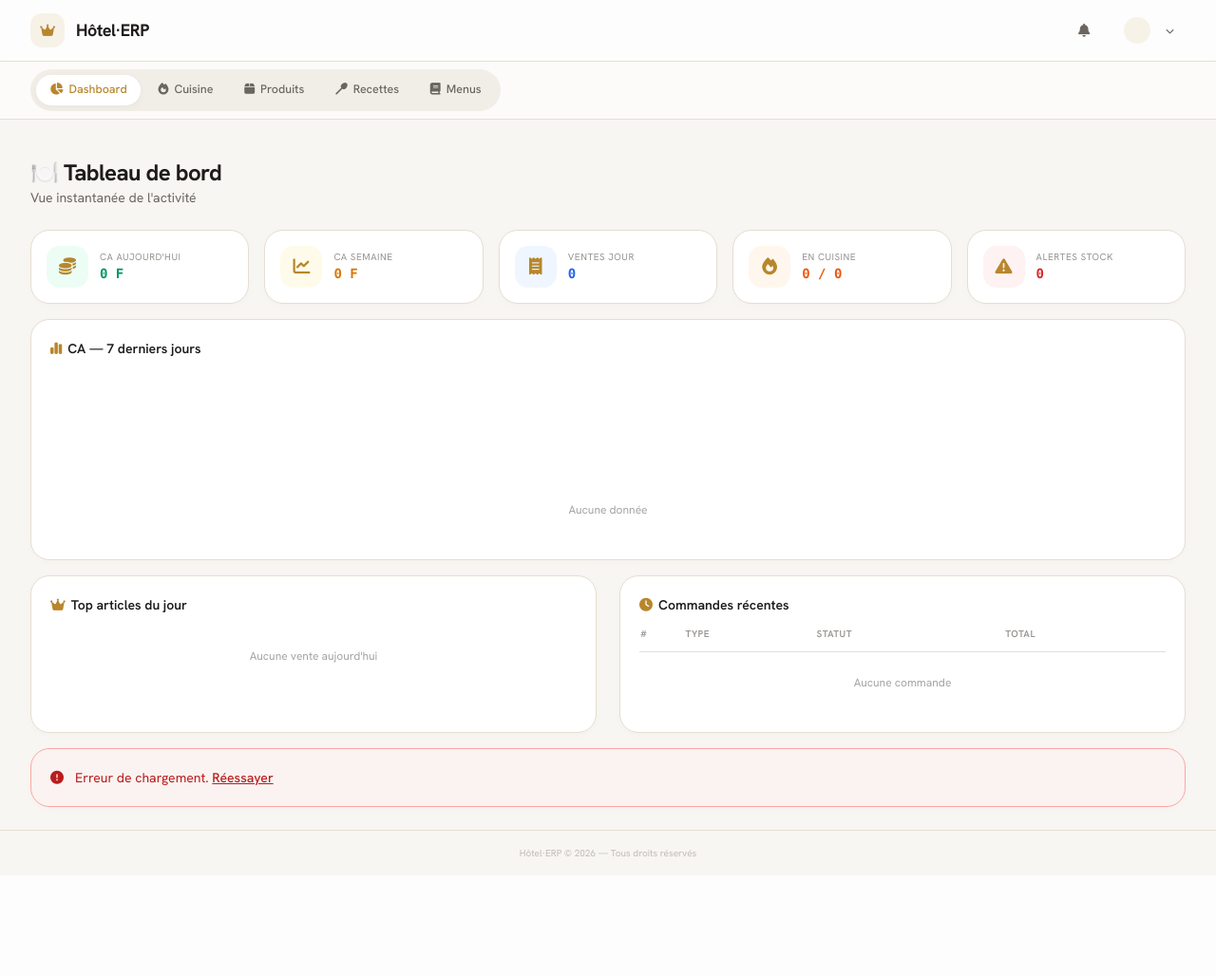
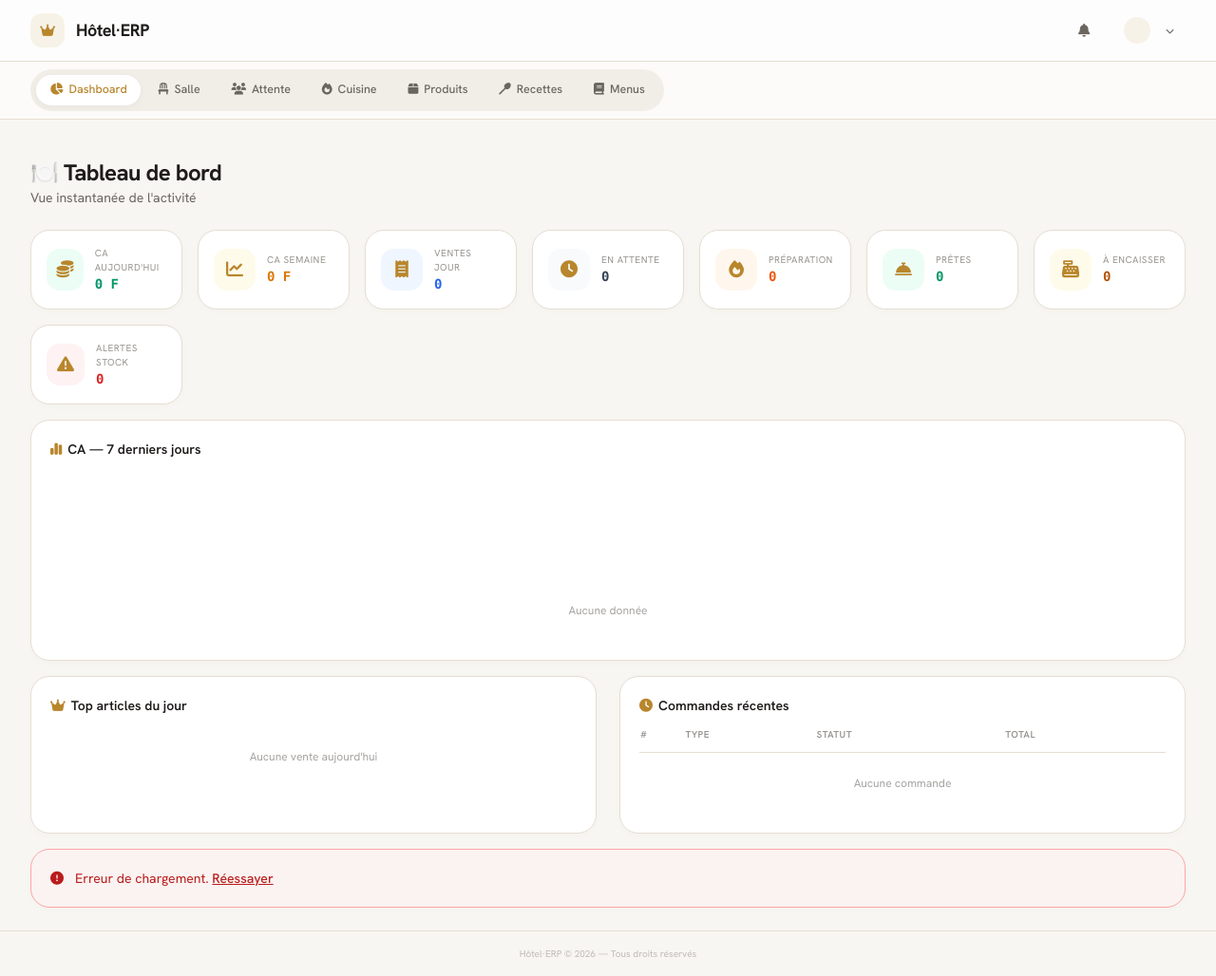
Before and after one commit to bahdev223/hotel-saas, a Django app: template apps/restaurant/templates/restaurant/dashboard.html in a window 1280 px wide. Shown: the whole page at 95% size. Before the commit the page ends 903 px from the top, so only its background shows below. Run offline with Django 5.2, Linux system fonts and the light colour scheme; the template is opened without the code that fills it, so the values that code supplies are empty; some libraries are stand-ins or nearby versions.

Commit message:
ui(restaurant): expose operational pipeline on management dashboard

```diff
--- a/apps/restaurant/templates/restaurant/dashboard.html
+++ b/apps/restaurant/templates/restaurant/dashboard.html
@@ -16,6 +16,8 @@
     <div class="max-w-7xl mx-auto px-4 sm:px-6 lg:px-8 py-2">
         <div class="pill-nav">
             <a href="{% url 'restaurant:dashboard' %}" class="active"><i class="fas fa-chart-pie mr-1.5"></i>Dashboard</a>
+            <a href="{% url 'restaurant:salle_dashboard' %}"><i class="fas fa-chair mr-1.5"></i>Salle</a>
+            <a href="{% url 'restaurant:file_attente' %}"><i class="fas fa-users mr-1.5"></i>Attente</a>
             <a href="{% url 'restaurant:cuisine_dashboard' %}"><i class="fas fa-fire mr-1.5"></i>Cuisine</a>
             <a href="{% url 'restaurant:produits_stock' %}"><i class="fas fa-box mr-1.5"></i>Produits</a>
             <a href="{% url 'restaurant:recettes' %}"><i class="fas fa-utensil-spoon mr-1.5"></i>Recettes</a>
@@ -34,7 +36,7 @@
 </div>
 
 <div x-data="dashboardBro()" x-init="load()">
-    <div class="grid grid-cols-2 md:grid-cols-3 lg:grid-cols-5 gap-4">
+    <div class="grid grid-cols-2 md:grid-cols-4 xl:grid-cols-7 gap-4">
         <div class="card-bro p-4 flex items-center gap-3">
             <div class="stat-icon-bro bg-emerald-50"><i class="fas fa-coins text-emerald-600"></i></div>
             <div>
@@ -57,10 +59,31 @@
             </div>
         </div>
         <div class="card-bro p-4 flex items-center gap-3">
+            <div class="stat-icon-bro bg-slate-50"><i class="fas fa-clock text-slate-600"></i></div>
+            <div>
+                <p class="text-[10px] uppercase tracking-wider text-on-surface-muted/70">En attente</p>
+                <p class="text-sm font-bold text-slate-700 font-mono" x-text="d?.commandes_attente ?? 0"></p>
+            </div>
+        </div>
+        <div class="card-bro p-4 flex items-center gap-3">
             <div class="stat-icon-bro bg-orange-50"><i class="fas fa-fire text-orange-600"></i></div>
             <div>
-                <p class="text-[10px] uppercase tracking-wider text-on-surface-muted/70">En cuisine</p>
-                <p class="text-sm font-bold text-orange-600 font-mono" x-text="(d?.commandes_preparation ?? 0) + ' / ' + (d?.commandes_attente ?? 0)"></p>
+                <p class="text-[10px] uppercase tracking-wider text-on-surface-muted/70">Préparation</p>
+                <p class="text-sm font-bold text-orange-600 font-mono" x-text="d?.commandes_preparation ?? 0"></p>
+            </div>
+        </div>
+        <div class="card-bro p-4 flex items-center gap-3">
+            <div class="stat-icon-bro bg-emerald-50"><i class="fas fa-bell-concierge text-emerald-600"></i></div>
+            <div>
+                <p class="text-[10px] uppercase tracking-wider text-on-surface-muted/70">Prêtes</p>
+                <p class="text-sm font-bold text-emerald-600 font-mono" x-text="d?.commandes_pretes ?? 0"></p>
+            </div>
+        </div>
+        <div class="card-bro p-4 flex items-center gap-3">
+            <div class="stat-icon-bro bg-amber-50"><i class="fas fa-cash-register text-amber-700"></i></div>
+            <div>
+                <p class="text-[10px] uppercase tracking-wider text-on-surface-muted/70">À encaisser</p>
+                <p class="text-sm font-bold text-amber-700 font-mono" x-text="d?.commandes_a_encaisser ?? 0"></p>
             </div>
         </div>
         <div class="card-bro p-4 flex items-center gap-3">
```
